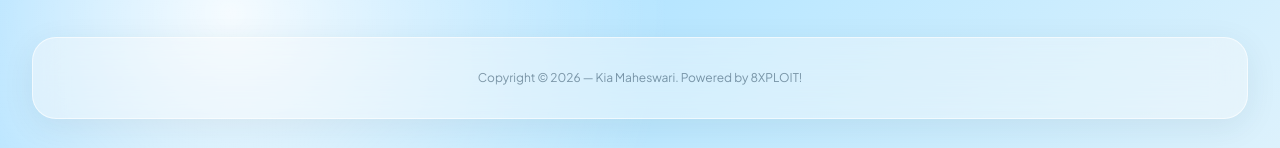
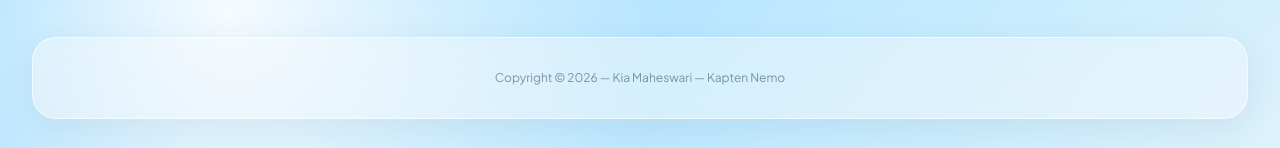
Before and after one commit to 8XPLOIT/kia, a React (Vite) app: page /#/booking/destiny-insight in a window 1280 px wide. Shown: the part 1651-1799 px from the top of the page. Built offline with nearby package versions, Linux system fonts and the light colour scheme.

Commit message:
Updated Footer.tsx

```diff
--- a/src/components/Footer.tsx
+++ b/src/components/Footer.tsx
@@ -6,7 +6,7 @@ export function Footer() {
   <div className="max-w-7xl mx-auto">
     <div className="glass-card p-6 sm:p-8 rounded-3xl text-center">
       <p className="font-body text-xs text-nusantara-deep/50 flex items-center justify-center gap-1.5">
-        Copyright © 2026 — Kia Maheswari. Powered by 8XPLOIT!
+        Copyright © 2026 — Kia Maheswari — Kapten Nemo
       </p>
     </div>
   </div>
```
